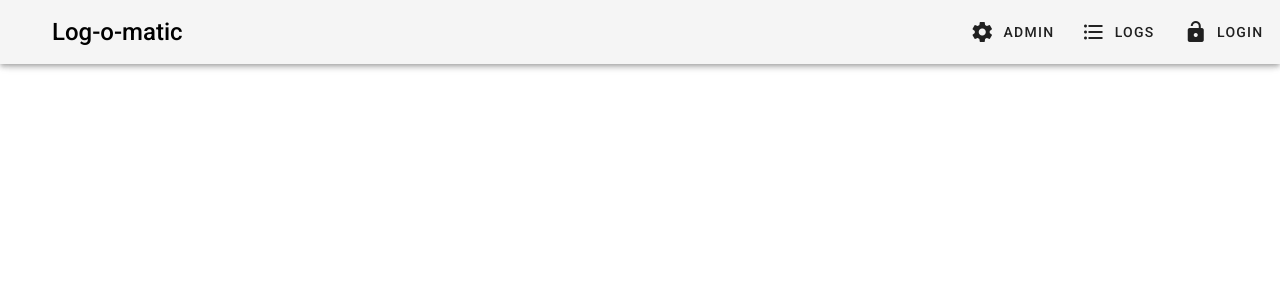
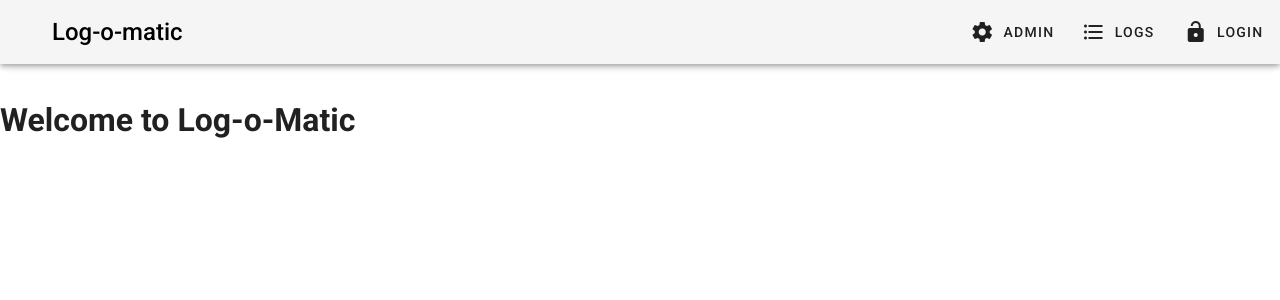
Before and after one commit to itggot-TE4/SmoothRabbits, a Vue app in the folder vue/: page / in a window 1280 px wide. Shown: the top 300 px of the page. Built offline with nearby package versions, Linux system fonts and the light colour scheme.

Commit message:
fixes #2

```diff
--- a/vue/src/router/index.ts
+++ b/vue/src/router/index.ts
@@ -9,7 +9,7 @@ const routes: Array<RouteConfig> = [
   {
     path: "/",
     name: "Home",
-    // component: Home
+    component: () => import("../views/Home.vue")
   },
   {
     path: '/signin',
--- a/vue/src/views/Home.vue
+++ b/vue/src/views/Home.vue
@@ -1,18 +1,14 @@
 <template>
-  <div class="home">
-    <img alt="Vue logo" src="../assets/logo.png" />
-    <HelloWorld msg="Welcome to Your Vue.js + TypeScript App" />
-  </div>
+  <h1
+  class="mt-8">Welcome to Log-o-Matic</h1>
 </template>
 
 <script lang="ts">
 import Vue from "vue";
-import HelloWorld from "@/components/HelloWorld.vue"; // @ is an alias to /src
-
 export default Vue.extend({
   name: "Home",
   components: {
-    HelloWorld
+
   }
 });
 </script>
```
